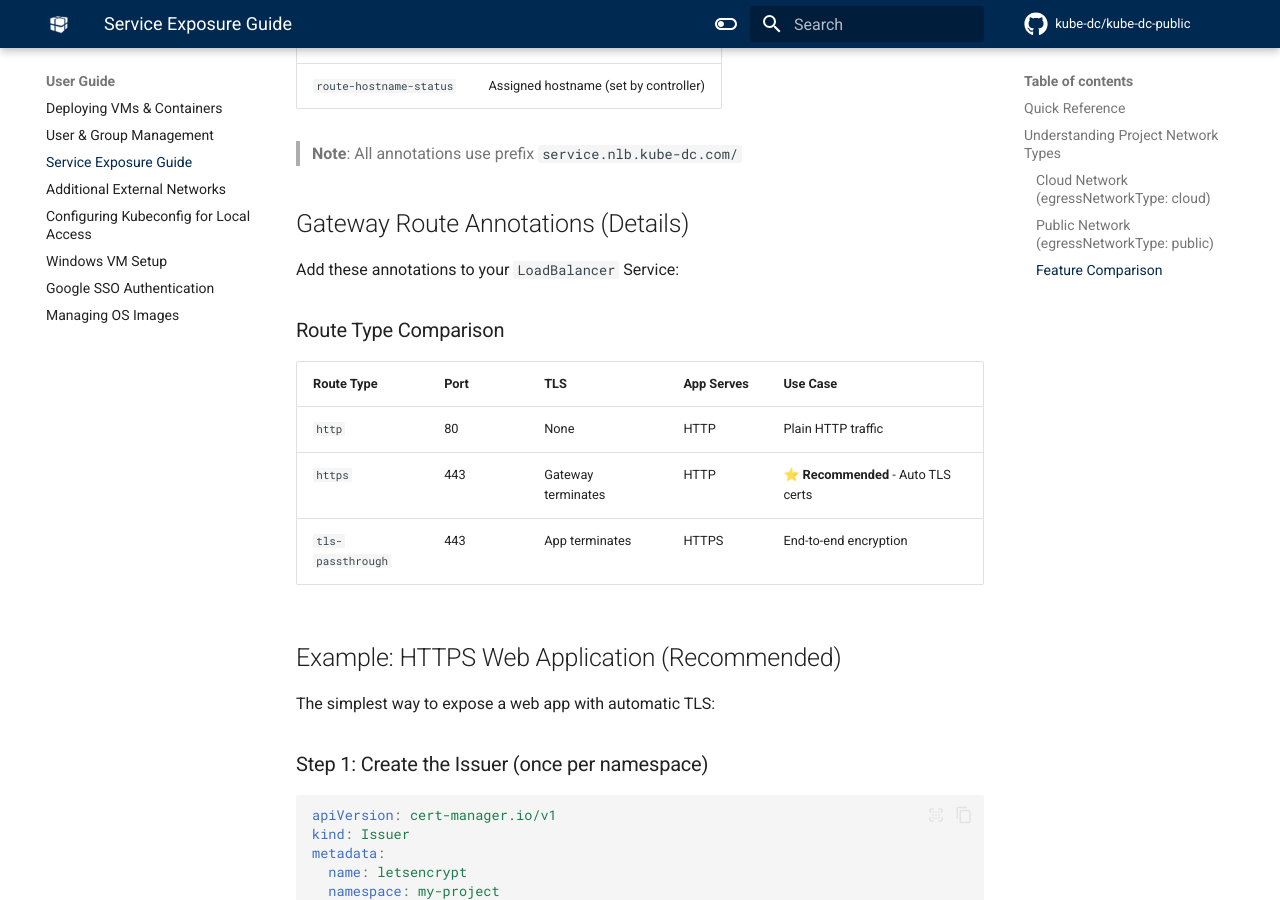
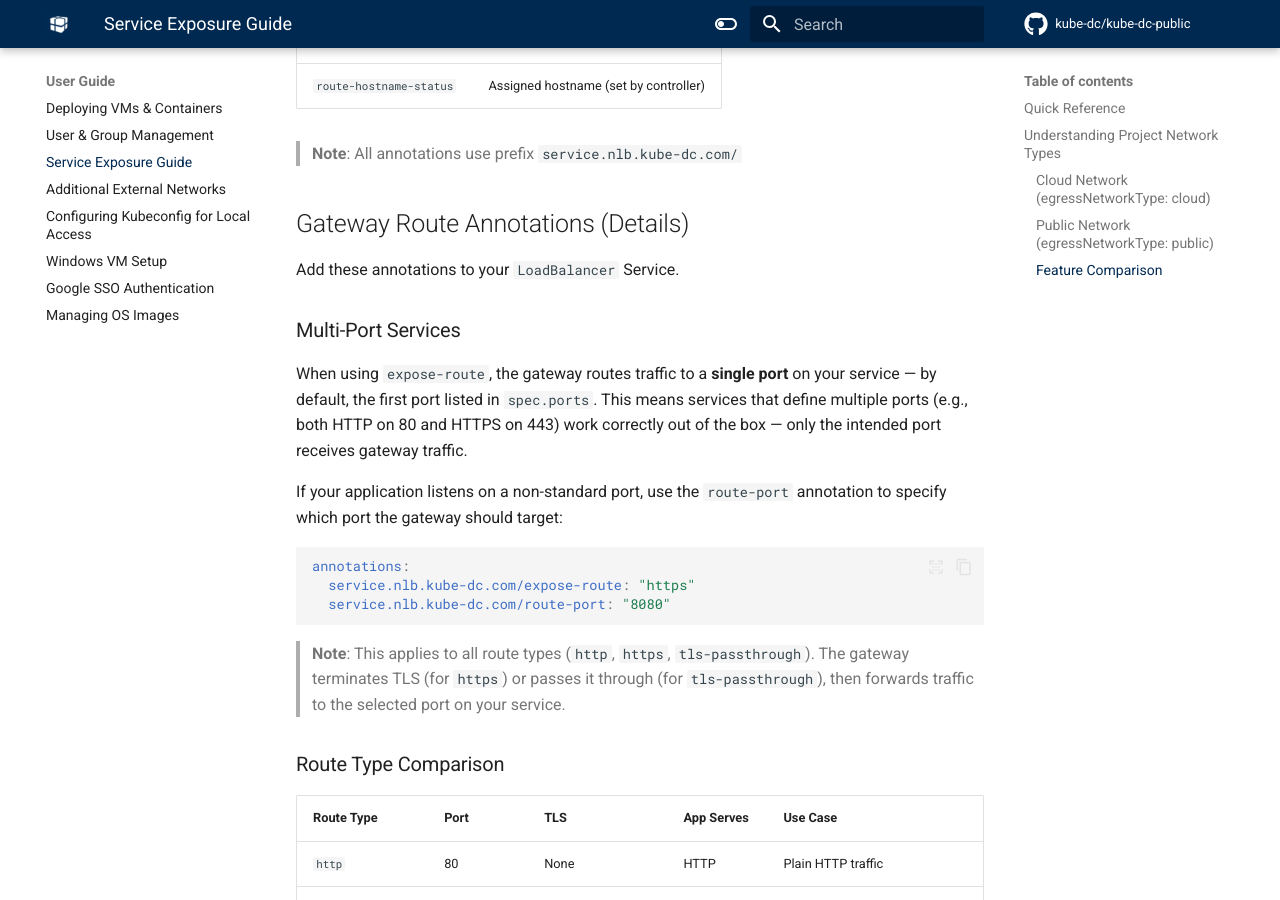
Before and after one commit to kube-dc/kube-dc-public, an MkDocs documentation site: the page built from docs/tutorial-service-exposure.md, in a window 1280 px wide and 900 px high, scrolled down 3210 px. Built offline with MkDocs 1.6.1 and Material for MkDocs 9.7.7, drawn with Linux system fonts in a browser that asks for light colours; comment, search, counter and statistics services are not loaded.

Commit message:
Sync from private repo

````diff
--- a/docs/tutorial-service-exposure.md
+++ b/docs/tutorial-service-exposure.md
@@ -107,7 +107,21 @@ For projects with `egressNetworkType: cloud`, use Gateway Routes to expose servi
 
 ## Gateway Route Annotations (Details)
 
-Add these annotations to your `LoadBalancer` Service:
+Add these annotations to your `LoadBalancer` Service.
+
+### Multi-Port Services
+
+When using `expose-route`, the gateway routes traffic to a **single port** on your service — by default, the first port listed in `spec.ports`. This means services that define multiple ports (e.g., both HTTP on 80 and HTTPS on 443) work correctly out of the box — only the intended port receives gateway traffic.
+
+If your application listens on a non-standard port, use the `route-port` annotation to specify which port the gateway should target:
+
+```yaml
+annotations:
+  service.nlb.kube-dc.com/expose-route: "https"
+  service.nlb.kube-dc.com/route-port: "8080"
+```
+
+> **Note**: This applies to all route types (`http`, `https`, `tls-passthrough`). The gateway terminates TLS (for `https`) or passes it through (for `tls-passthrough`), then forwards traffic to the selected port on your service.
 
 ### Route Type Comparison
 
````
Also changed, not shown: docs/architecture-networking.md (+1 -1 lines), docs/prd/ovn_database_stability_improvements.md (+1 -1 lines), docs/tutorial-sso-google-auth.md (+1 -1 lines), docs/tutorial-windows-vm.md (+0 -1 lines), 4 other files.
